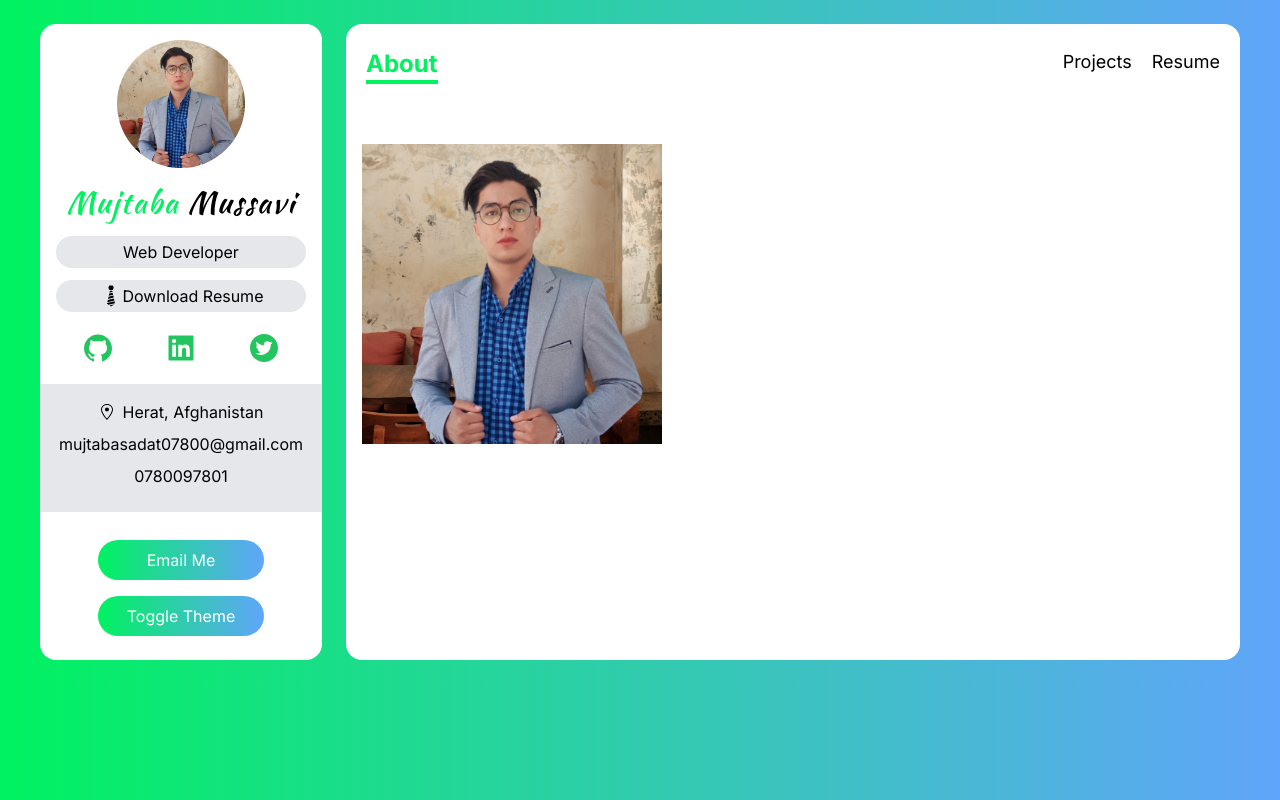
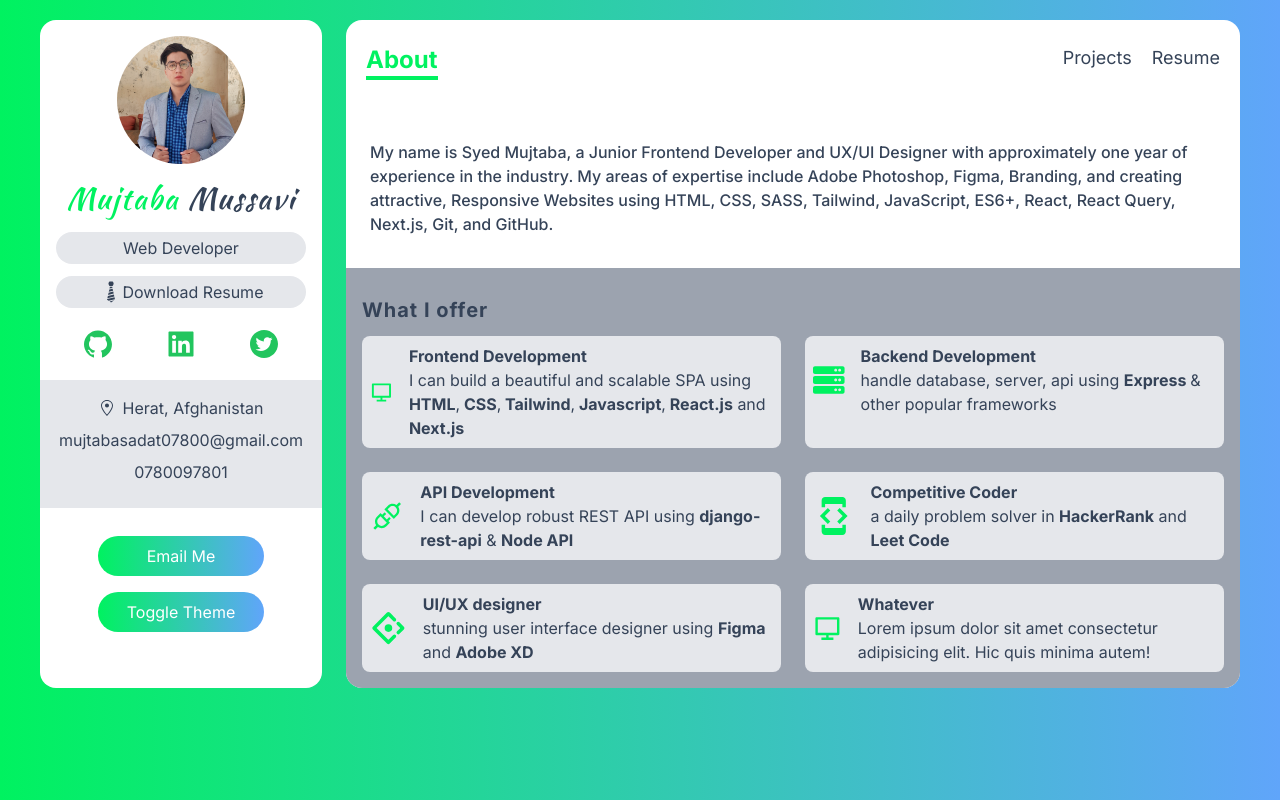
Before and after one commit to Syed-Mujtaba-Mussavi/My-portfolio, a Next.js app: page / in a window 1280 px wide. Built offline with nearby package versions, Linux system fonts and the light colour scheme.

Commit message:
Resume section completed

```diff
--- a/app/About.tsx
+++ b/app/About.tsx
@@ -1,11 +1,34 @@
-import Image from "next/image";
 import React from "react";
-import muj from "public/muj.png";
+import { services } from "@/data.";
+import ServiceCard from "@/components/ServiceCard";
 
 const About = () => {
+  console.log(services);
   return (
-    <div className="p-4">
-      <Image src={muj} alt="muj" width={300} height={300} />
+    <div className="flex flex-col px-6 pt-1 flex-grow">
+      <h5 className="my-3 font-medium">
+        My name is Syed Mujtaba, a Junior Frontend Developer and UX/UI Designer
+        with approximately one year of experience in the industry. My areas of
+        expertise include Adobe Photoshop, Figma, Branding, and creating
+        attractive, Responsive Websites using HTML, CSS, SASS, Tailwind,
+        JavaScript, ES6+, React, React Query, Next.js, Git, and GitHub.
+      </h5>
+      <div
+        className="p-4 mt-5 bg-gray-400 flex-grow"
+        style={{ marginLeft: "-1.5rem", marginRight: "-1.5rem" }}
+      >
+        <h6 className="my-3 text-xl font-bold tracking-wider">What I offer</h6>
+        <div className="grid gap-6 lg:grid-cols-2">
+          {services.map((service) => (
+            <div
+              key={service.title}
+              className="bg-gray-200 rounded-lg lg:col-span-1"
+            >
+              <ServiceCard service={service} />
+            </div>
+          ))}
+        </div>
+      </div>
     </div>
   );
 };
--- a/app/Resume.tsx
+++ b/app/Resume.tsx
@@ -1,7 +1,48 @@
+import Bar from "@/components/Bar";
+import { languages, tools } from "@/data.";
 import React from "react";
 
 const Resume = () => {
-  return <div className="p-4">Resume</div>;
+  return (
+    <div className="px-6 py-2 ">
+      {/* Education & Experience */}
+      <div className="grid gap-6 md:grid-cols-2  border-b-2 border-gray-300">
+        <div className="mb-2">
+          <h5 className="my-3 text-2xl font-bold">Education</h5>
+          <div>
+            <h5 className="my-2 text-xl font-bold">Computer Science</h5>
+            <p className="font-semibold">Herat University (2019 - 2023)</p>
+          </div>
+        </div>
+        <div className="mb-2">
+          <h5 className="my-3 text-2xl font-bold">Experience</h5>
+          <div>
+            <h5 className="my-2 text-xl font-bold">Frontend Developer</h5>
+            <p className="font-semibold">Jeyhun (2022 - 2023)</p>
+          </div>
+        </div>
+      </div>
+      {/* languages & Tools */}
+      <div className="grid gap-6 md:grid-cols-2">
+        <div>
+          <h5 className="my-3 text-2xl font-bold">Languages & Frameworks</h5>
+          <div className="my-2">
+            {languages.map((language, i) => (
+              <Bar value={language} key={i} />
+            ))}
+          </div>
+        </div>
+        <div>
+          <h5 className="my-3 text-2xl font-bold">Tools & Softwares</h5>
+          <div className="my-2">
+            {tools.map((tool, i) => (
+              <Bar value={tool} key={i} />
+            ))}
+          </div>
+        </div>
+      </div>
+    </div>
+  );
 };
 
 export default Resume;
--- a/app/globals.css
+++ b/app/globals.css
@@ -4,4 +4,5 @@
 
 body {
   background-color: black;
+  color: #354358;
 }
--- a/app/layout.tsx
+++ b/app/layout.tsx
@@ -6,6 +6,7 @@ const inter = Inter({
   subsets: ["latin"],
   variable: "--font-inter",
 });
+
 const kaushan = Kaushan_Script({
   subsets: ["latin"],
   weight: "400",
@@ -23,7 +24,7 @@ export default function RootLayout({
   children: React.ReactNode;
 }) {
   return (
-    <html lang="en">
+    <html lang="en" class="dark">
       <body
         className={`
         ${inter.variable}
--- a/app/page.tsx
+++ b/app/page.tsx
@@ -4,11 +4,11 @@ import { Component } from "react";
 
 export default function Home() {
   return (
-    <div className="grid grid-cols-12 gap-6 my-6 px-5 lg:px-10 md:px-32">
+    <div className="grid grid-cols-12 gap-6 my-5 px-5 lg:px-10 md:px-32">
       <div className="col-span-12 p-4 text-center bg-white lg:col-span-3 rounded-2xl">
         <Sidebar />
       </div>
-      <div className="flex flex-col col-span-12 lg:col-span-9 bg-white rounded-2xl">
+      <div className="flex flex-col col-span-12 lg:col-span-9 bg-white rounded-2xl overflow-hidden">
         <Navbar />
       </div>
     </div>
--- /dev/null
+++ b/components/Bar.tsx
@@ -0,0 +1,20 @@
+import { ISkill } from "@/type";
+import { FunctionComponent } from "react";
+
+const Bar: FunctionComponent<{ value: ISkill }> = ({
+  value: { Icon, name, level },
+}) => {
+  const bar_width = `${level}%`;
+  return (
+    <div className="my-2 text-white bg-gray-300 rounded-full">
+      <div
+        className="flex items-center rounded-full px-4 py-1 bg-gradient-to-r from-green to-blue-600"
+        style={{ width: bar_width }}
+      >
+        <Icon className="mr-3" />
+        {name}
+      </div>
+    </div>
+  );
+};
+export default Bar;
--- a/components/Navbar.tsx
+++ b/components/Navbar.tsx
@@ -2,8 +2,8 @@
 import { usePathname, useRouter } from "next/navigation";
 import { useState, useEffect } from "react";
 import NavItem from "./NavItem";
-import Project from "@/app/project";
-import Resume from "@/app/resume";
+import Project from "@/app/Project";
+import Resume from "@/app/Resume";
 import About from "@/app/About";
 
 const Navbar = () => {
--- /dev/null
+++ b/components/ServiceCard.tsx
@@ -0,0 +1,23 @@
+import { Service } from "@/type";
+import React, { FunctionComponent } from "react";
+
+const ServiceCard: FunctionComponent<{ service: Service }> = ({
+  service: { Icon, about, title },
+}) => {
+  const createMarkup = () => {
+    return {
+      __html: about,
+    };
+  };
+  return (
+    <div className="p-2 flex items-center space-x-4">
+      <Icon className="w-12 h-12 text-green" />
+      <div>
+        <h4 className="font-bold">{title}</h4>
+        <p dangerouslySetInnerHTML={createMarkup()} />
+      </div>
+    </div>
+  );
+};
+
+export default ServiceCard;
--- a/components/Sidebar.tsx
+++ b/components/Sidebar.tsx
@@ -16,7 +16,9 @@ const Sidebar = () => {
       <Image
         src={muj}
         alt="mujtaba pic"
-        className="w-32 h-32 mx-auto rounded-full"
+        width="128"
+        height="128"
+        className="mx-auto rounded-full"
       />
       <h3 className="my-4 text-3xl font-medium tracking-wider font-kaushan">
         <span className="text-green">Mujtaba</span> Mussavi
--- /dev/null
+++ b/data..ts
@@ -0,0 +1,207 @@
+import { RiComputerLine } from "react-icons/ri";
+import { FaServer } from "react-icons/fa";
+import { AiOutlineAntDesign, AiOutlineApi } from "react-icons/ai";
+import { MdDeveloperMode } from "react-icons/md";
+import { Service, ISkill, IProject, Category } from "./type";
+import { BsCircleFill } from "react-icons/bs";
+
+export const services: Service[] = [
+  {
+    Icon: RiComputerLine,
+    title: "Frontend Development",
+    about:
+      "I can build a beautiful and scalable SPA using <b> HTML</b>,<b> CSS</b>,<b> Tailwind</b>,<b> Javascript</b>,<b> React.js</b> and <b>Next.js</b>",
+  },
+  {
+    Icon: FaServer,
+    title: "Backend  Development",
+    about:
+      "handle database, server, api using <b>Express </b> & other popular frameworks",
+  },
+  {
+    Icon: AiOutlineApi,
+    title: "API Development",
+    about:
+      "I can develop robust  REST API using <b>django-rest-api</b>  & <b>Node API</b> ",
+  },
+  {
+    Icon: MdDeveloperMode,
+    title: "Competitive Coder",
+    about: "a daily problem solver in <b>HackerRank</b>  and <b>Leet Code</b> ",
+  },
+  {
+    Icon: AiOutlineAntDesign,
+    title: "UI/UX designer",
+    about:
+      "stunning user interface designer using <b>Figma</b>  and  <b>Adobe XD</b> ",
+  },
+  {
+    Icon: RiComputerLine,
+    title: "Whatever",
+    about:
+      "Lorem ipsum dolor sit amet consectetur adipisicing elit. Hic quis minima autem!",
+  },
+];
+
+export const languages: ISkill[] = [
+  {
+    Icon: BsCircleFill,
+    name: "HTML",
+    level: "90",
+  },
+  {
+    Icon: BsCircleFill,
+    name: "CSS",
+    level: "80",
+  },
+  {
+    Icon: BsCircleFill,
+    name: "Tailwind",
+    level: "80",
+  },
+  {
+    Icon: BsCircleFill,
+    name: "Bootstrap",
+    level: "80",
+  },
+  {
+    Icon: BsCircleFill,
+    name: "JavaScript",
+    level: "70",
+  },
+  {
+    Icon: BsCircleFill,
+    name: "React",
+    level: "80",
+  },
+  {
+    Icon: BsCircleFill,
+    name: "Next.js",
+    level: "70",
+  },
+];
+
+export const tools: ISkill[] = [
+  {
+    Icon: BsCircleFill,
+    name: "Figma",
+    level: "85",
+  },
+  {
+    Icon: BsCircleFill,
+    name: "Photoshop",
+    level: "70",
+  },
+  {
+    Icon: BsCircleFill,
+    name: "Adobe XD",
+    level: "75",
+  },
+  {
+    Icon: BsCircleFill,
+    name: "Framer",
+    level: "60",
+  },
+];
+
+export const projects: IProject[] = [
+  {
+    name: "COVID Tracker",
+    description:
+      "This app shows a statistical view about corona virus over the world",
+    image_path: "/images/covid.jpg",
+    deployed_url: "https://covid-19-tracker-by-sumit.web.app/",
+    github_url: "https://github.com/Dey-Sumit/covid-19-tracker",
+    category: ["react"],
+    key_techs: ["React", "Chart.js", "Material UI"],
+  },
+  {
+    name: "Algorithm Visualizer",
+    image_path: "/images/algoVisual.png",
+    deployed_url: "https://visual-algorithm.web.app/",
+    github_url: "https://github.com/Dey-Sumit/algorithm-visualizer",
+    category: ["react"],
+    description:
+      "An web app which shows how an algorithm (path finding or sorting) works with cool animation",
+    key_techs: ["React", "firebase", "Framer Motion"],
+  },
+
+  {
+    name: "Dev Talks",
+    image_path: "/images/dev.jpg",
+    deployed_url: "https://dev-talks.herokuapp.com/",
+    github_url: "https://github.com/Dey-Sumit/Dev-talks",
+    category: ["node", "mongo", "react"],
+    description:
+      "Social Media app for developers who can share project,create posts,etc...",
+    key_techs: [
+      "React",
+      "Redux",
+      "Node",
+      "Express",
+      "Mongo",
+      "REST API",
+      "Bootstrap",
+    ],
+  },
+
+  {
+    name: "Realtime Chat App",
+    image_path: "/images/chatapp.jpg",
+    deployed_url: "https://sumit-chat.netlify.app/",
+    github_url: "https://github.com/Dey-Sumit/chat-app-socket.io-react-node",
+    category: ["node", "react"],
+    description:
+      "Basic Realtime Chat App where one can create a room can talk to each other",
+    key_techs: ["React", "Node", "Express", "Socket", "Bootstrap"],
+  },
+
+  {
+    name: "Tweeter Clone",
+    image_path: "/images/tweetme.jpg",
+    deployed_url: "http://sumaxtweetme.pythonanywhere.com/",
+    github_url: "https://github.com/Dey-Sumit/tweetme",
+    category: ["django", "react"],
+    description:
+      "First Django Project :) | Typical Social Media App where one can post,like ,comment etc",
+    key_techs: ["React", "Django", "Django REST API"],
+  },
+
+  {
+    name: "Color Classification using tf.js",
+    image_path: "/images/color.jpg",
+    deployed_url: "!#",
+    github_url: "https://github.com/Dey-Sumit/color-classification",
+    category: ["express"],
+    description:
+      "Tried ML with JS :) | this app classifies a color using CNN algorithm in browser",
+    key_techs: ["Express", "TensorFlow.js", "Vanilla js"],
+  },
+  {
+    name: "YouTube using YouTube ",
+    image_path: "/images/youtubeClone.png",
+    deployed_url: "https://not-utube.web.app/",
+    github_url: "https://github.com/Dey-Sumit/youtube-clone-tutorial-up",
+    category: ["express"],
+    description:
+      'Full(almost) Functional YouTube replica where one can login with his/her youtube account to enjoy "not-YouTube".User can like a video,comment on a video & Much More ',
+    key_techs: [
+      "React",
+      "Redux",
+      "Firebase Auth",
+      "YouTube API",
+      "Sass",
+      "Bootstrap",
+    ],
+  },
+  {
+    name: "Football App",
+    image_path: "/images/football.png",
+    deployed_url: "https://o-my-goal.web.app/",
+    github_url: "https://github.com/Dey-Sumit/football-app",
+    category: ["react"],
+    description:
+      "o my goal replica where an user can keep an eye on his favorite club.This app will keep providing \n all the statistics of that club.all the fans can also chat ",
+    key_techs: ["React", "Redux", "Firebase Auth", "API", "Sass", "Bootstrap"],
+  },
+];
--- a/tailwind.config.ts
+++ b/tailwind.config.ts
@@ -6,6 +6,7 @@ const config: Config = {
     "./components/**/*.{js,ts,jsx,tsx,mdx}",
     "./app/**/*.{js,ts,jsx,tsx,mdx}",
   ],
+  darkMode: "class",
   theme: {
     extend: {
       backgroundImage: {
--- /dev/null
+++ b/type.ts
@@ -0,0 +1,25 @@
+import { FunctionComponent } from "react";
+import { IconType } from "react-icons";
+export interface Service {
+  Icon: IconType;
+  title: string;
+  about: string;
+}
+
+export interface ISkill {
+  Icon: IconType;
+  name: string;
+  level: string;
+}
+
+export interface IProject {
+  name: string;
+  description: string;
+  image_path: string;
+  deployed_url: string;
+  github_url: string;
+  category: Category[];
+  key_techs: string[];
+}
+
+export type Category = "react" | "node" | "express" | "django" | "mongo";
```
